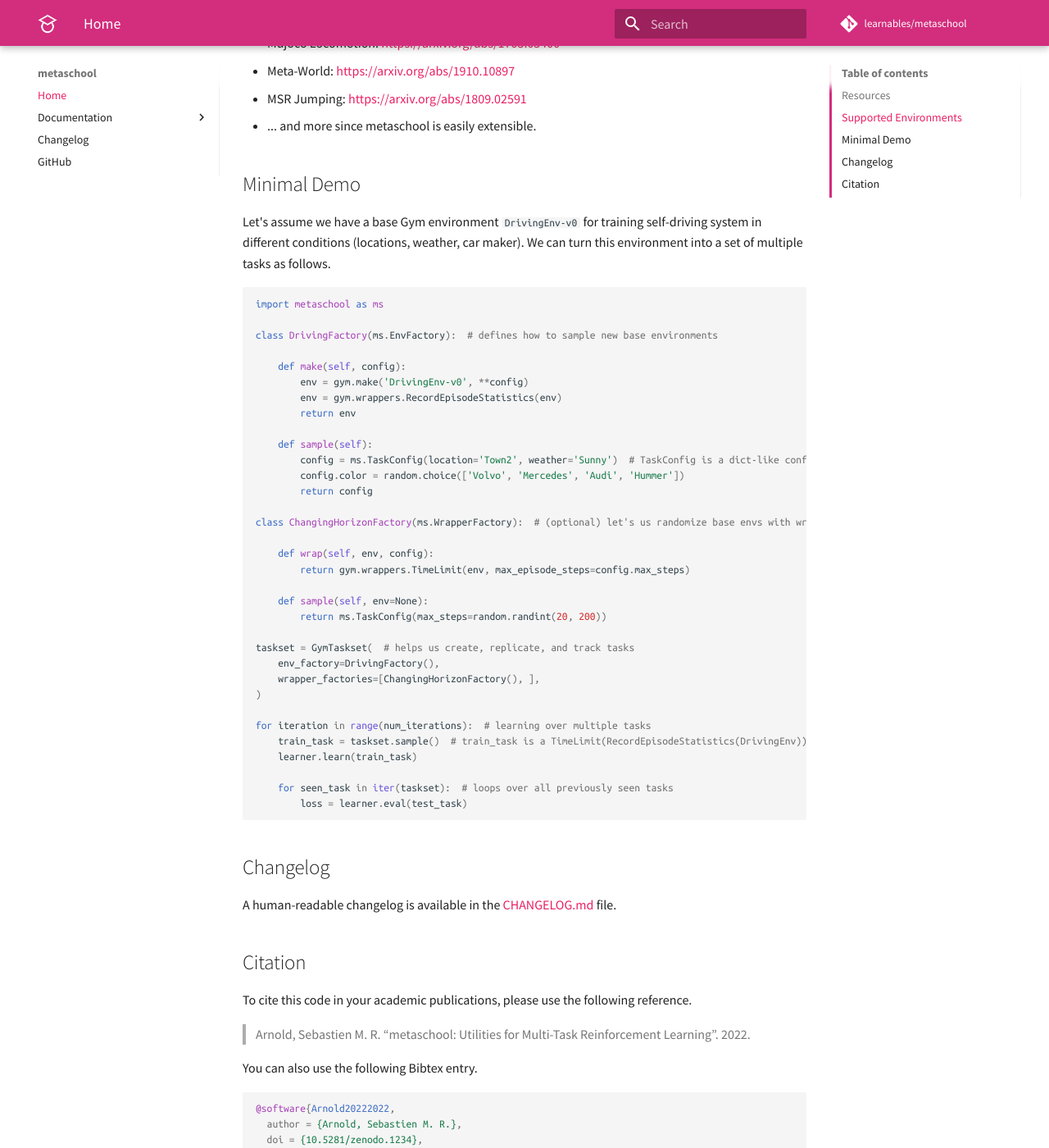
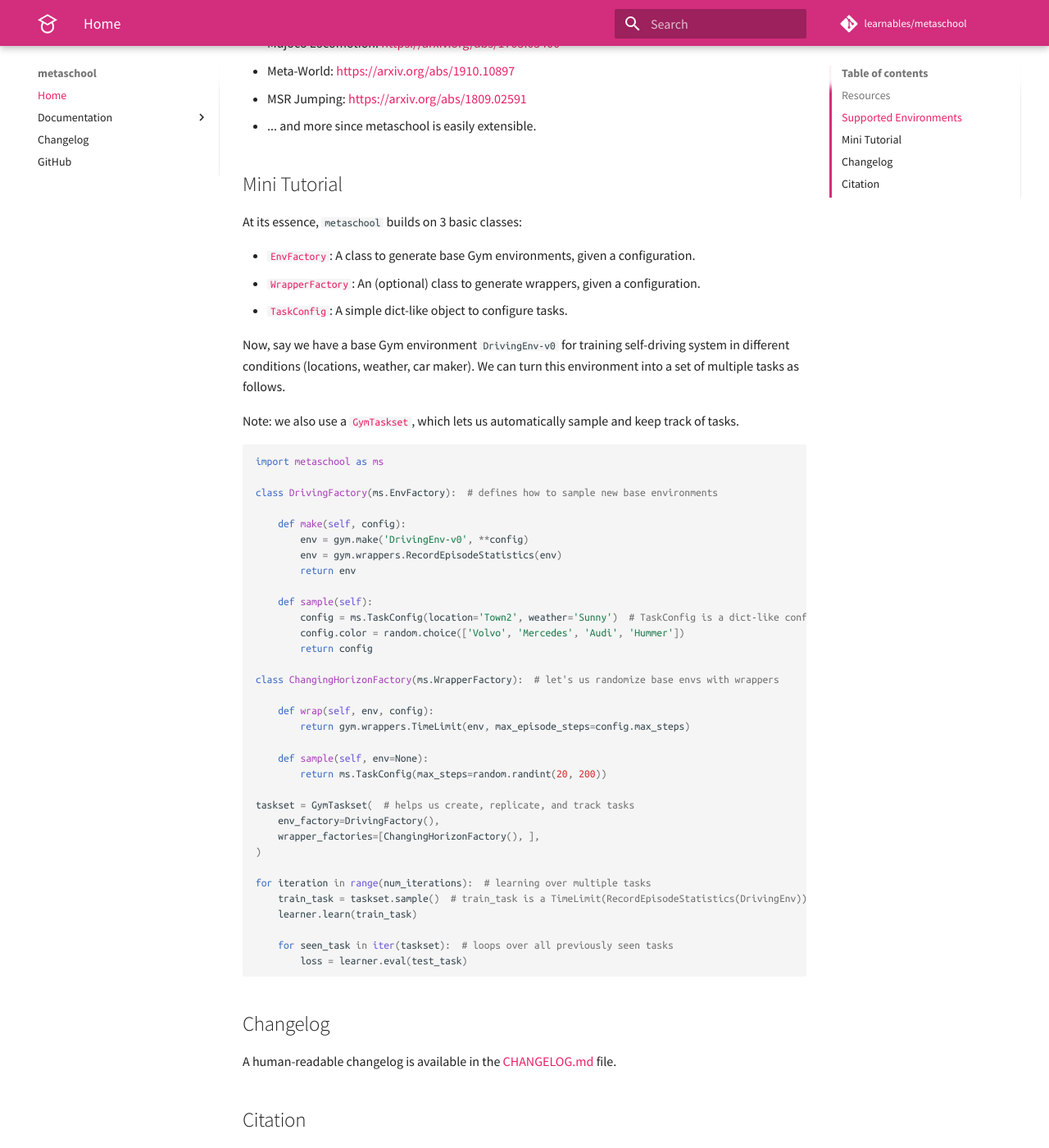
Before and after one commit to learnables/metaschool, an MkDocs documentation site: the page built from docs/index.md, in a window 1280 px wide and 1400 px high, scrolled down 714 px. Shown: the whole window at 82% size. Built offline with MkDocs 1.6.1 and Material for MkDocs 9.7.7, drawn with Linux system fonts in a browser that asks for light colours; comment, search, counter and statistics services are not loaded; some of the changed text lies outside the part shown.

```diff
--- a/docs/index.md
+++ b/docs/index.md
@@ -21,10 +21,18 @@
 * MSR Jumping: [https://arxiv.org/abs/1809.02591](https://arxiv.org/abs/1809.02591)
 * ... and more since metaschool is easily extensible.
 
-## Minimal Demo
+## Mini Tutorial
 
-Let's assume we have a base Gym environment `DrivingEnv-v0` for training self-driving system in different conditions (locations, weather, car maker).
+At its essence, `metaschool` builds on 3 basic classes:
+
+- [`EnvFactory`](http://learnables.net/metaschool/api/#metaschool.EnvFactory): A class to generate base Gym environments, given a configuration.
+- [`WrapperFactory`](http://learnables.net/metaschool/api/#metaschool.WrapperFactory): An (optional) class to generate wrappers, given a configuration.
+- [`TaskConfig`](http://learnables.net/metaschool/api/#metaschool.TaskConfig): A simple dict-like object to configure tasks.
+
+Now, say we have a base Gym environment `DrivingEnv-v0` for training self-driving system in different conditions (locations, weather, car maker).
 We can turn this environment into a set of multiple tasks as follows.
+
+Note: we also use a [`GymTaskset`](http://learnables.net/metaschool/api/#metaschool.GymTaskset), which lets us automatically sample and keep track of tasks.
 
 ~~~python
 import metaschool as ms
@@ -70,7 +78,7 @@
 
 To cite this code in your academic publications, please use the following reference.
 
-> Arnold, Sebastien M. R. “metaschool: Utilities for Multi-Task Reinforcement Learning”. 2022.
+> Arnold, Sebastien M. R. “metaschool: A Gym Interface for Multi-Task Reinforcement Learning”. 2022.
 
 You can also use the following Bibtex entry.
 
@@ -79,7 +87,7 @@
   author = {Arnold, Sebastien M. R.},
   doi = {10.5281/zenodo.1234},
   month = {12},
-  title = {{metaschool: Utilities for Multi-Task Reinforcement Learning}},
+  title = {{metaschool: A Gym Interface for Multi-Task Reinforcement Learning}},
   url = {https://github.com/learnables/metaschool},
   version = {0.0.1},
   year = {2022}
--- a/mkdocs.yml
+++ b/mkdocs.yml
@@ -18,7 +18,7 @@
 edit_uri: ''
 theme:
   name: 'material'
-  logo: 'assets/images/metaschool_white.png'
+  logo: 'assets/images/metaschool_white_cropped.png'
   favicon: 'assets/images/favicons_pink/favicon.ico'
   palette:
     primary: 'pink'
```
Also changed, not shown: other parts of docs/index.md (+1 -1 lines), docs/assets/images/metaschool_white_cropped.png (added), 2 other files.
